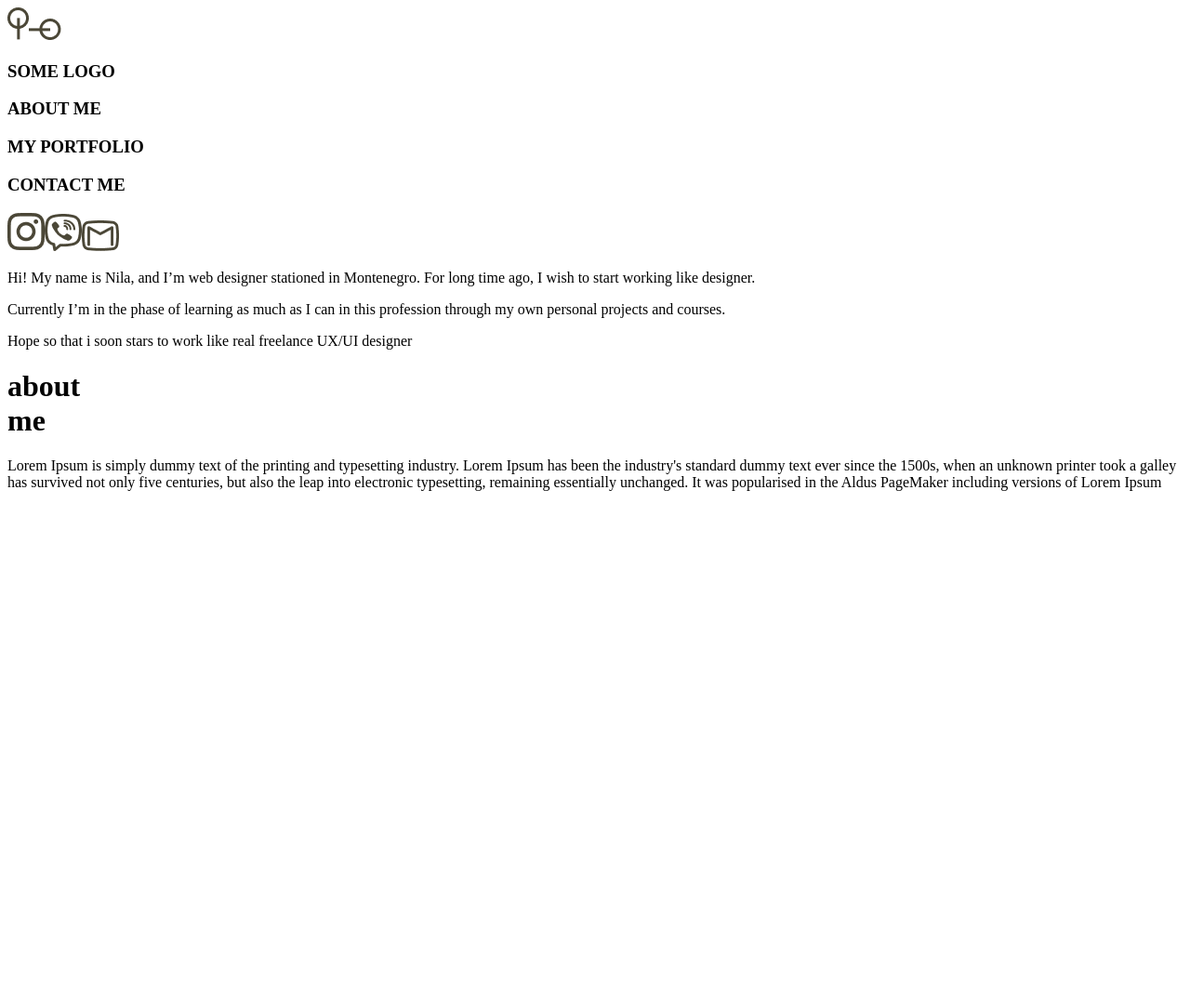
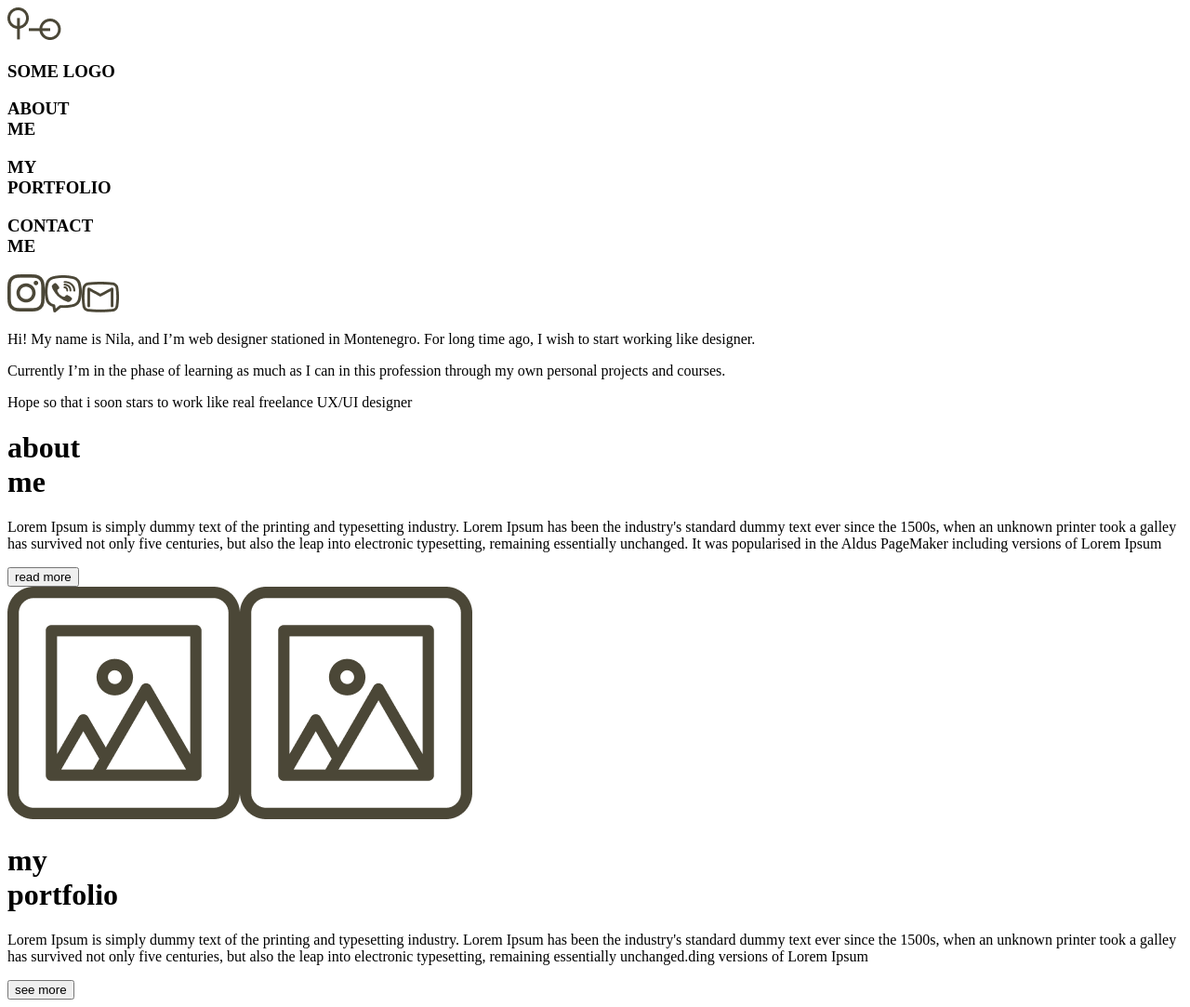
Before and after one commit to niilak/Portfolio, a website: page app/pug/index.pug in a window 1280 px wide. Shown: the whole page at 93% size. Before the commit the page ends 800 px from the top, so only its background shows below. Drawn offline with nearby package versions, Linux system fonts and the light colour scheme; files that its build step writes are made by us from their sources; files whose address does not match are found by name.

Commit message:
change styles and background

```diff
--- a/app/pug/index.pug
+++ b/app/pug/index.pug
@@ -9,27 +9,37 @@ html(lang="en")
         style.
             @import url('https://fonts.googleapis.com/css2?family=Roboto+Condensed:wght@300;400;700&display=swap');
 
-    body
-        .homebg.py30
-            img.circle-up(src="images/icon/circle_up.png", alt="")
-            img.circle-side(src="images/icon/circle_side.png", alt="")
+    body.homebg
+        img.circle-up(src="images/icon/circle_up.png", alt="")
+        img.circle-side(src="images/icon/circle_side.png", alt="")
+        .py30
             nav.d-flex
                .logo
-                    h3 SOME LOGO
+                    h3.m0 SOME LOGO
                .d-flex
-                    h3.pr35 ABOUT ME
-                    h3.pr35 MY PORTFOLIO
-                    h3 CONTACT ME
+                    h3.m0.pr35 ABOUT <br> ME
+                    h3.m0.pr35 MY <br> PORTFOLIO
+                    h3.m0 CONTACT<br> ME
             .herosec
                 .icons
                     img(src="images/icon/insta_icon.png", alt="Instagram")
                     img(src="images/icon/viber_icon.png", alt="Viber")
                     img(src="images/icon/gmail_icon.png", alt="Gmail")
                 .introtext
-                    p Hi! My name is Nila, and I’m web designer stationed in Montenegro. For long time ago, I wish to start working like designer.
-                    p Currently I’m in the phase of learning as much as I can in this profession through my own personal projects and courses.
-                    p Hope so that i soon stars to work like real freelance UX/UI designer
+                    p.big-letter Hi! My name is Nila, and I’m web designer stationed in Montenegro. For long time ago, I wish to start working like designer.
+                    p.big-letter Currently I’m in the phase of learning as much as I can in this profession through my own personal projects and courses.
+                    p.big-letter Hope so that i soon stars to work like real freelance UX/UI designer
             .aboutme
                 .yellow-rectangle
                     h1 about <br> me
-                    p  Lorem Ipsum is simply dummy text of the printing and typesetting industry. Lorem Ipsum has been the industry's standard dummy text ever since the 1500s, when an unknown printer took a galley  has survived not only five centuries, but also the leap into electronic typesetting, remaining essentially unchanged. It was popularised in the Aldus PageMaker including versions of Lorem Ipsum
+                    p.big-letter Lorem Ipsum is simply dummy text of the printing and typesetting industry. Lorem Ipsum has been the industry's standard dummy text ever since the 1500s, when an unknown printer took a galley  has survived not only five centuries, but also the leap into electronic typesetting, remaining essentially unchanged. It was popularised in the Aldus PageMaker including versions of Lorem Ipsum
+                button.blue-btn.btn-margin(type='button') read more
+            .myportfolio
+                .d-flex
+                    .img
+                        img(src="images/img.png", alt="img")
+                        img(src="images/img.png", alt="img")
+                    .yellow-rectangle
+                        h1 my <br> portfolio
+                        p.big-letter  Lorem Ipsum is simply dummy text of the printing and typesetting industry. Lorem Ipsum has been the industry's standard dummy text ever since the 1500s, when an unknown printer took a galley  has survived not only five centuries, but also the leap into electronic typesetting, remaining essentially unchanged.ding versions of Lorem Ipsum
+                button.blue-btn(type='button') see more
--- a/app/scss/palette.scss
+++ b/app/scss/palette.scss
@@ -4,7 +4,8 @@ $blue: #27889d;
 $brown: #4b4737;
 $bordo: #ad5b5b;
 $light-gray: hsla(0, 0%, 0%, 0.25);
-$light-yallow: hsla(52, 84%, 77%, 0.47);
+$light-yellow: hsla(52, 84%, 77%, 0.47);
+$yellow: hsla(47, 83%, 70%, 1);
 
 // How to use??
 // color: $blue;
--- a/app/scss/style.scss
+++ b/app/scss/style.scss
@@ -2,10 +2,16 @@
 
 .circle-side {
   position: sticky;
+  left: 100%;
+  top: 50%;
+  transform: translateY(-50%);
 }
 
 .circle-up {
   position: sticky;
+  left: 50%;
+  transform: translateX(-50%);
+  top: 1px;
 }
 
 body {
@@ -25,6 +31,8 @@ p {
 
 p {
   font-size: 24px;
+  line-height: 31px;
+  letter-spacing: 0.04em;
 }
 
 h1 {
@@ -33,8 +41,13 @@ h1 {
   text-transform: uppercase;
 }
 
+h3 {
+  font-size: 24px;
+}
+
 .homebg {
-  background-image: url("../images/homepage-bg.png");
+  background-image: url("../images/homepage_bg.jpg");
+  background-repeat: initial;
 }
 
 nav {
@@ -62,11 +75,6 @@ nav {
   border-left: $blue solid 3px;
   height: fit-content;
 
-  p::first-letter {
-    font-weight: bold;
-    font-size: 36px;
-  }
-
   p {
     font-style: normal;
     font-weight: 400;
@@ -77,21 +85,54 @@ nav {
 
 .yellow-rectangle {
   width: 820px;
-  // height: 420px;
   border-radius: 35px;
   padding-left: 60px;
   padding-right: 60px;
   padding-bottom: 40px;
-  background-color: $light-yallow;
+  background-color: $light-yellow;
 
   h1 {
-    margin-top: -80px;
+    margin-top: -45px;
+    margin-left: -30px;
   }
 }
 
 .aboutme {
-  display: flex;
+  display: block;
   margin-left: 160px;
+  margin-bottom: 150px;
+}
+
+.myportfolio {
+  display: block;
+  margin-left: 150px;
+  .img {
+    width: min-content;
+    padding-right: 100px;
+    img {
+      width: 250px;
+      height: 250px;
+      margin-right: 110px;
+      margin-bottom: 50px;
+    }
+  }
+}
+
+.big-letter {
+  &::first-letter {
+    font-size: 36px;
+    font-weight: bold;
+  }
+}
+
+.blue-btn {
+  padding: 17px 40px;
+  border-radius: 15px;
+  background-color: $blue;
+  border: none;
+  color: $yellow;
+  font-size: 24px;
+  letter-spacing: 0.04em;
 }
 
 .d-flex {
@@ -114,3 +155,12 @@ nav {
 .pb100 {
   padding-bottom: 110px;
 }
+
+.m0 {
+  margin: 0;
+}
+
+.btn-margin {
+  margin-top: -24px;
+  margin-left: 53%;
+}
```
Also changed, not shown: build/css/style.css, build/images/homepage-bg.png (deleted), build/images/homepage_bg.jpg (added), build/images/img.png (added), build/index.html, 1 other file.
